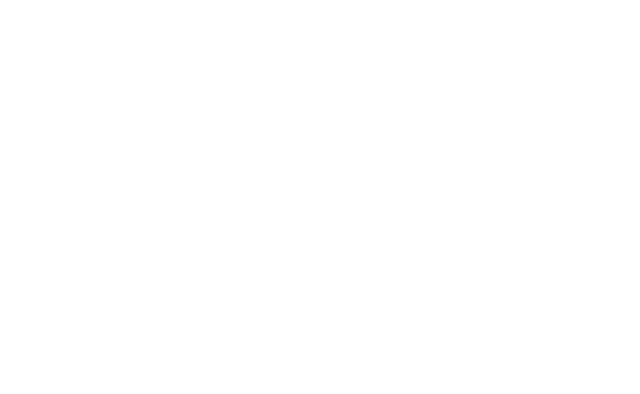
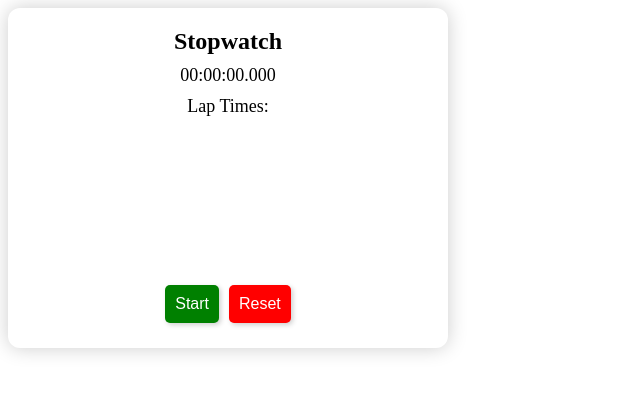
Before and after one commit to Shopify/eng-intern-assessment-react, a React app: page / in a window 1280 px wide. Shown: the top 394 px of the page, without its empty margins (0-640 px from the left). Built offline with nearby package versions, Linux system fonts and the light colour scheme.

Commit message:
Updated to add stopwatch

```diff
--- a/src/App.tsx
+++ b/src/App.tsx
@@ -1,7 +1,6 @@
-import React from 'react'
+import React from "react";
+import StopWatch from "./StopWatch";
 
 export default function App() {
-    return(
-        <div></div>
-    )
+  return <StopWatch />;
 }
```
